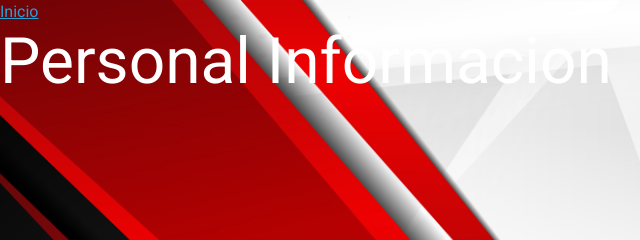
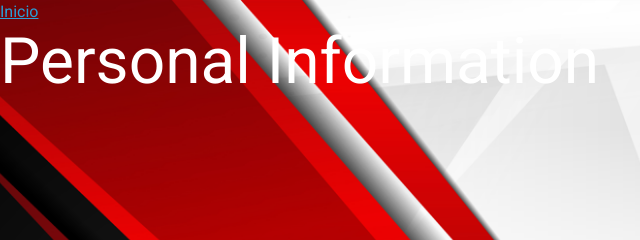
Before and after one commit to NicolasGennaro1995/IdeaGennaro, a plain HTML site: page Pages/Informacion personal.html in a window 1280 px wide. Shown: the top 240 px of the page, 0-640 px from the left. Drawn offline with nearby package versions, Linux system fonts and the light colour scheme.

Commit message:
correcciones

```diff
--- a/Pages/Informacion personal.html
+++ b/Pages/Informacion personal.html
@@ -12,7 +12,7 @@
 </head>
 
 <body class="content">
-    <h1>Personal Informacion</h1>
+    <h1>Personal Information</h1>
     <div class="row informacionpersonal">
     <div class="card text-white bg-primary col-sm-4">
         <div class="card-header"><h4 class="card-title">Sobre mi</h4></div>
```
Also changed, not shown: Pages/Styles/estilos.scss (+0 -65 lines), Pages/Styles/estilos.css (added), 1 other file.
